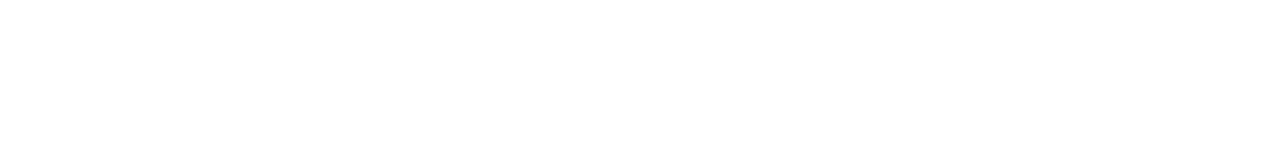
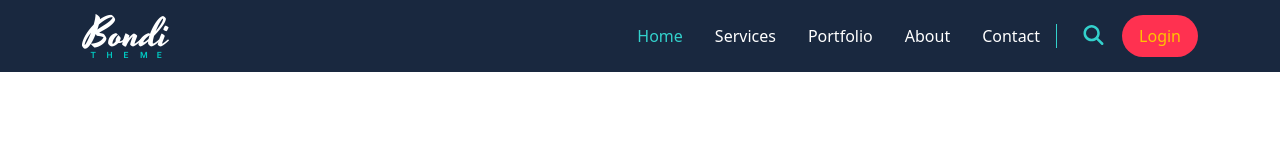
Before and after one commit to RafeefDeveloper/botstrapProject, a plain HTML site: page index.html in a window 1280 px wide. Drawn offline with Linux system fonts and the light colour scheme.

Commit message:
implement navbar

```diff
--- a/css/style.css
+++ b/css/style.css
@@ -0,0 +1,40 @@
+:root {
+  --dark-color: #19283f;
+  --green-color: #33d1cc;
+  --red-color: #ff3150;
+  --yellow-color: #ffc400;
+}
+.main-btn {
+  color: var(--yellow-color);
+  background-color: var(--red-color);
+  padding: 0.5rem 1rem;
+}
+.main-btn:hover {
+  color: #ffc400;
+}
+.navbar {
+  background-color: var(--dark-color);
+}
+.navbar .nav-item .nav-link {
+  color: #fff;
+}
+.navbar .nav-item .nav-link.active,
+.navbar .nav-item .nav-link:hover,
+.navbar .nav-item .nav-link:focus {
+  color: var(--green-color);
+}
+.search {
+  border-left: 1px solid var(--green-color);
+}
+.navbar .search svg {
+  font-size: 20px;
+  color: var(--green-color);
+}
+.navbar .navbar-toggler {
+  color: white;
+  font-size: 25px;
+  border-color: white;
+}
+.navbar .navbar-toggler {
+  box-shadow: none;
+}
--- a/index.html
+++ b/index.html
@@ -10,6 +10,49 @@
     <title>Document</title>
   </head>
   <body>
+    <nav class="navbar navbar-expand-lg">
+      <div class="container">
+        <a class="navbar-brand" href="#">
+          <img class="" src="images/logo.png" alt="" />
+        </a>
+        <button
+          class="navbar-toggler"
+          type="button"
+          data-bs-toggle="collapse"
+          data-bs-target="#navbarSupportedContent"
+          aria-controls="navbarSupportedContent"
+          aria-expanded="false"
+          aria-label="Toggle navigation"
+        >
+          <i class="fa-solid fa-bars"></i>
+        </button>
+        <div class="collapse navbar-collapse" id="navbarSupportedContent">
+          <ul class="navbar-nav ms-auto mb-2 mb-lg-0">
+            <li class="nav-item">
+              <a class="nav-link active p-lg-3 p-2" aria-current="page" href="#"
+                >Home</a
+              >
+            </li>
+            <li class="nav-item">
+              <a class="nav-link p-2 p-lg-3" href="#">Services</a>
+            </li>
+            <li class="nav-item">
+              <a class="nav-link p-2 p-lg-3" href="#">Portfolio</a>
+            </li>
+            <li class="nav-item">
+              <a class="nav-link p-2 p-lg-3" href="#">About</a>
+            </li>
+            <li class="nav-item">
+              <a class="nav-link p-2 p-lg-3" href="#">Contact</a>
+            </li>
+          </ul>
+        </div>
+        <div class="search d-none d-lg-block ps-3 pe-3">
+          <i class="fa-solid fa-magnifying-glass ps-2"></i>
+        </div>
+        <div class="btn rounded-pill main-btn">Login</div>
+      </div>
+    </nav>
     <script src="js/bootstrap.bundle.min.js"></script>
     <script src="js/all.min.js"></script>
   </body>
```
Also changed, not shown: images/logo.png (added).
